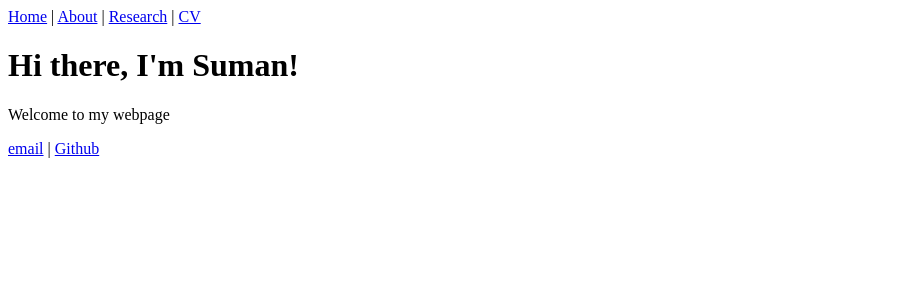
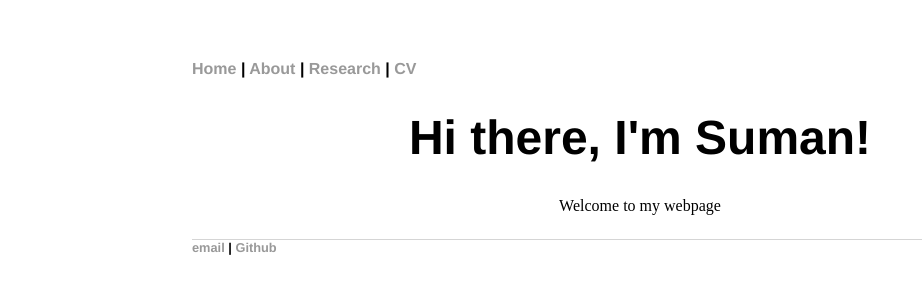
Before and after one commit to SumanM47/SumanM47.github.io, a plain HTML site: page index.html in a window 1280 px wide. Shown: the whole page, without its empty margins (0-922 px from the left). Drawn offline with Linux system fonts and the light colour scheme.

Commit message:
Update index

```diff
--- a/index.html
+++ b/index.html
@@ -2,6 +2,8 @@
 <html>
 	<head>
 		<title>Suman Majumder</title>
+		<!-- link to main stylesheet -->
+		<link rel="stylesheet" type="text/css" href="/css/main.css">
 	</head>
 	<body>
 		<nav>
@@ -12,8 +14,8 @@
 		</nav>
 		<div class="container">
     		<div class="blurb">
-        		<h1>Hi there, I'm Suman!</h1>
-				<p>Welcome to my webpage</p>
+        		<h1> <center> Hi there, I'm Suman! </center> </h1>
+				<p> <center> Welcome to my webpage </center> </p>
     		</div><!-- /.blurb -->
 		</div><!-- /.container -->
 		<footer>
```
